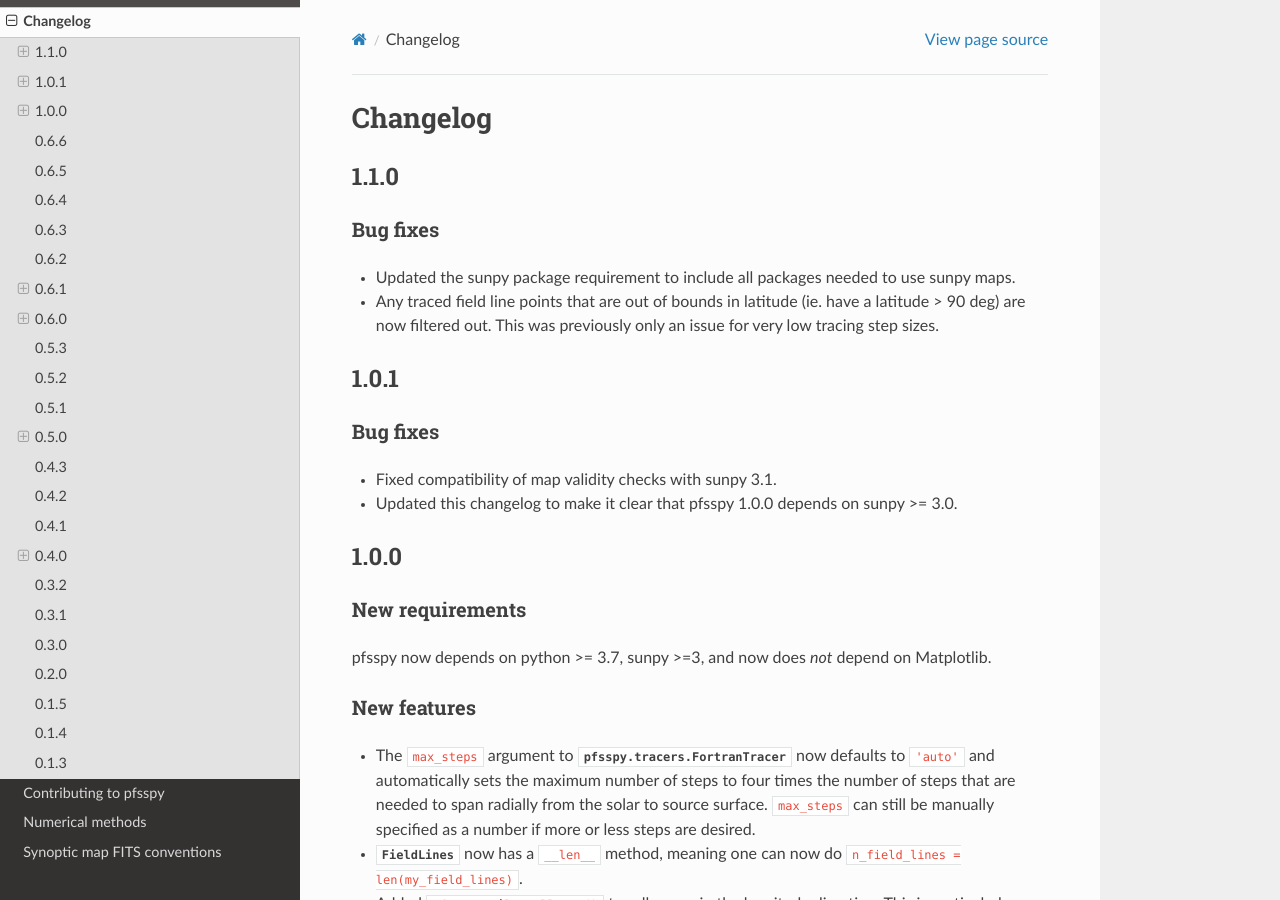
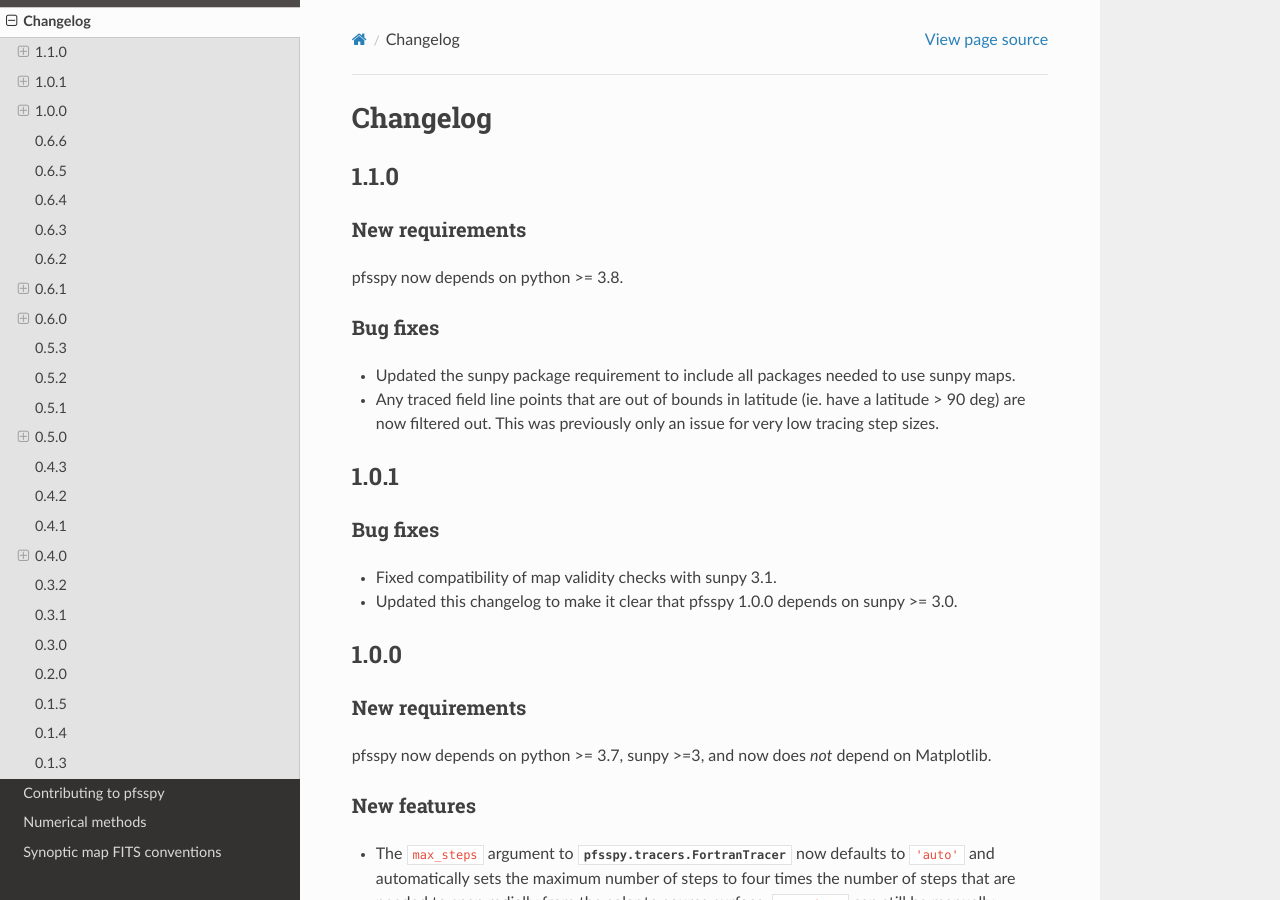
Before and after one commit to sunpy/sunkit-magex, a Sphinx documentation site: the page built from docs/changes.rst, in a window 1280 px wide and 900 px high. Built offline with Sphinx 7.4.7 and the Read the Docs theme 2.0.0, drawn with Linux system fonts in a browser that asks for light colours; pages that are not in the unit, such as notebooks, are missing from menus; the version number could not be read and is left out.

Commit message:
Add python 3.10, drop python 3.7

```diff
--- a/docs/changes.rst
+++ b/docs/changes.rst
@@ -5,6 +5,10 @@ Changelog
 
 1.1.0
 -----
+New requirements
+~~~~~~~~~~~~~~~~
+pfsspy now depends on python >= 3.8.
+
 Bug fixes
 ~~~~~~~~~
 - Updated the sunpy package requirement to include all packages needed to use
--- a/docs/installing.rst
+++ b/docs/installing.rst
@@ -3,7 +3,7 @@ Installing
 
 pfsspy requires
 
-- python >= 3.7
+- python >= 3.8
 - sunpy >= 3.0
 
 and can be installed from PyPi using
```
